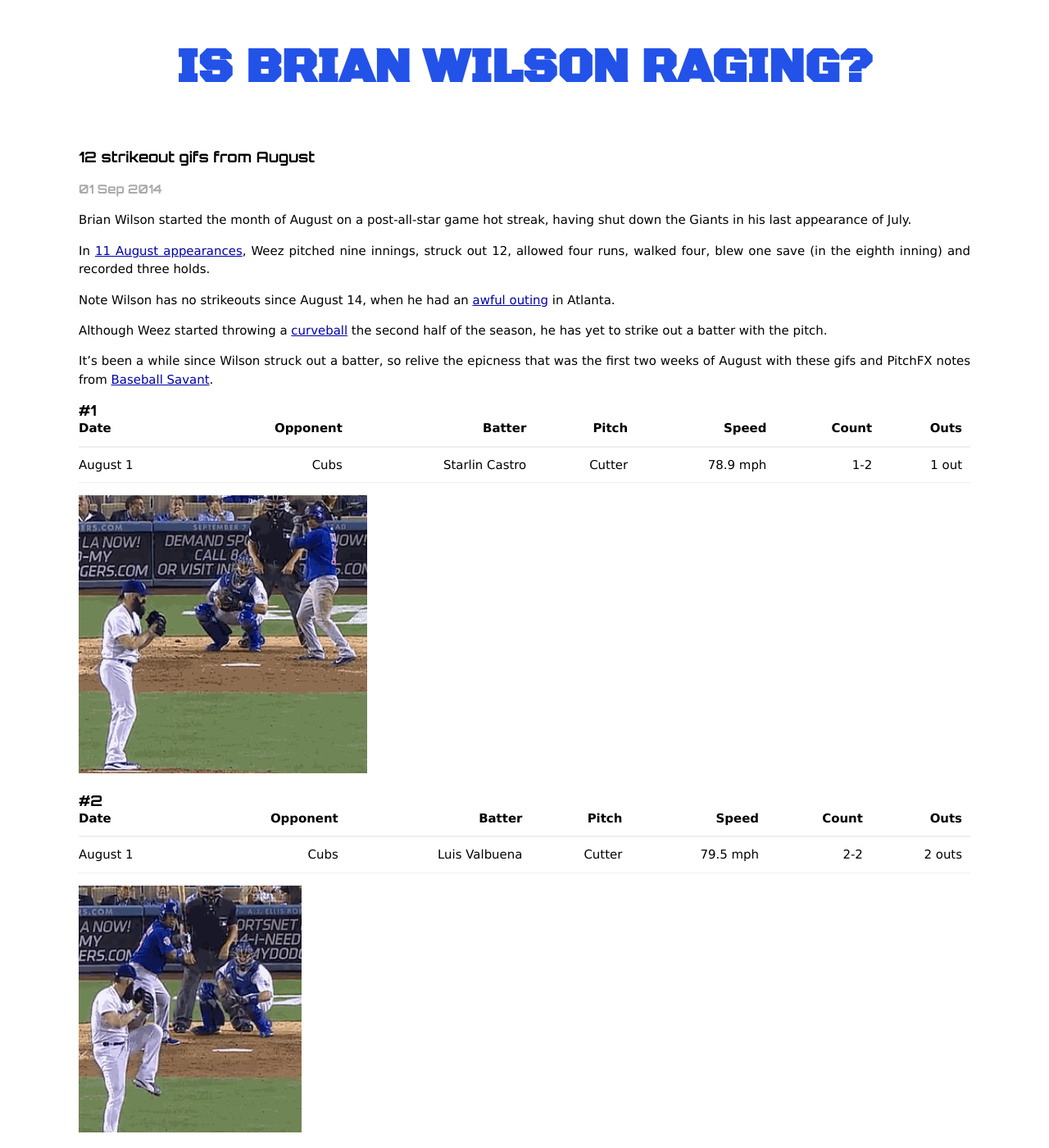
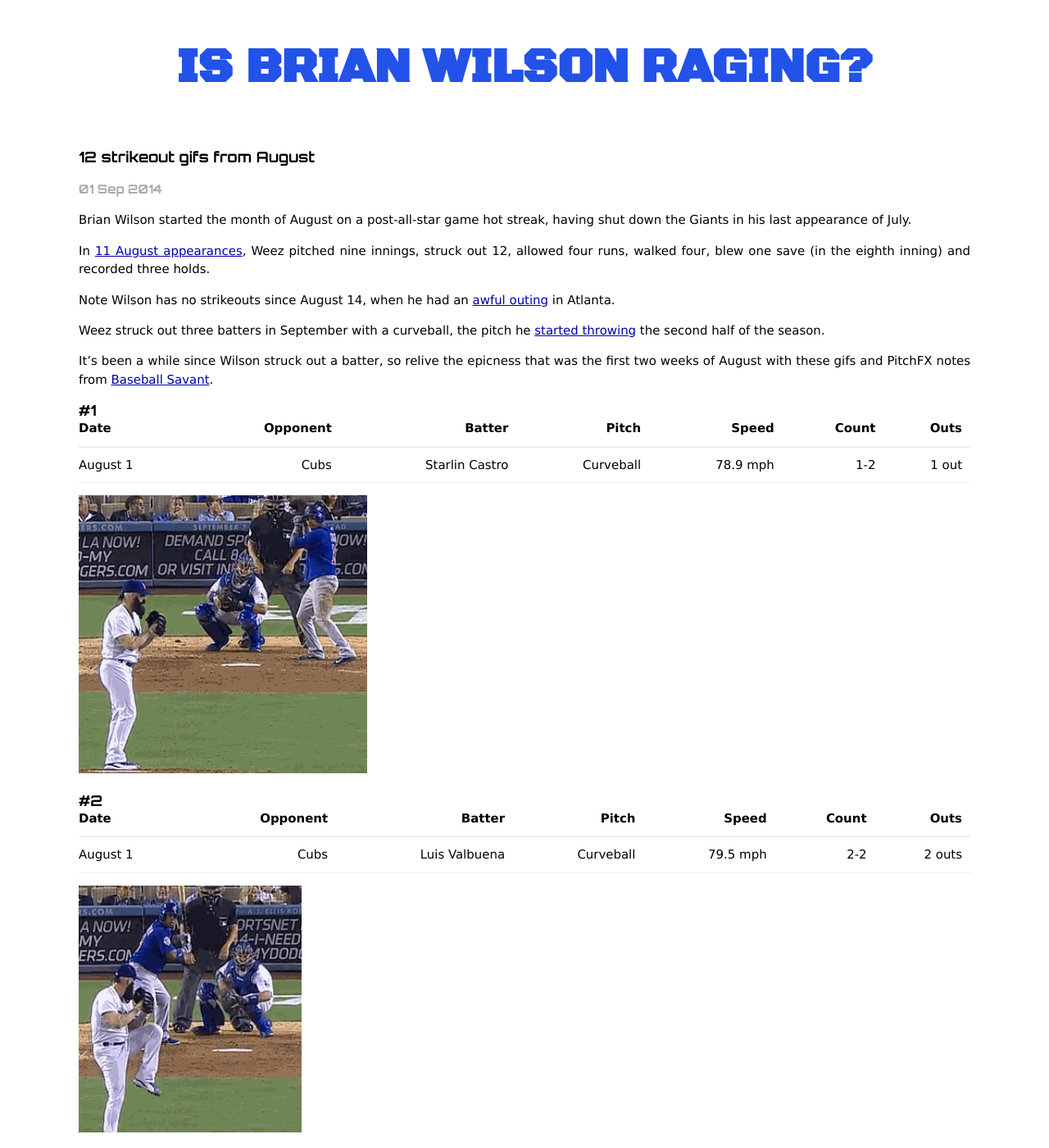
Before and after one commit to danhillreports/isbrianwilsonraging, a Jekyll site: the page built from _posts/2014-09-01-aug-strikeouts.markdown, in a window 1280 px wide and 1400 px high. Shown: the whole window at 82% size. Built offline with Jekyll 4.4.1, drawn with Linux system fonts in a browser that asks for light colours; nearby versions of some CDN libraries; Markdown is read by kramdown in place of the engine named in the settings.

Commit message:
Fix August curveball references

```diff
--- a/_posts/2014-09-01-aug-strikeouts.markdown
+++ b/_posts/2014-09-01-aug-strikeouts.markdown
@@ -10,7 +10,7 @@
 
 Note Wilson has no strikeouts since August 14, when he had an [awful outing](http://mlb.mlb.com/mlb/gameday/index.jsp?gid=2014_08_14_lanmlb_atlmlb_1&mode=wrap&c_id=la#gid=2014_08_14_lanmlb_atlmlb_1&mode=recap&c_id=la) in Atlanta.
 
-Although Weez started throwing a [curveball](http://isbrianwilsonraging.com/games/2014/07/23/welcome.html) the second half of the season, he has yet to strike out a batter with the pitch.
+Weez struck out three batters in September with a curveball, the pitch he [started throwing](http://isbrianwilsonraging.com/games/2014/07/23/welcome.html) the second half of the season.
 
 It's been a while since Wilson struck out a batter, so relive the epicness that was the first two weeks of August with these gifs and PitchFX notes from [Baseball Savant](http://baseballsavant.com/pitchfx_search.php?hfPT=&hfZ=&hfGT=R%7C&hfPR=&hfAB=28%7C29%7C&ddlStadium=&hfBB=&hfHL=&pid%5B%5D=451216&hfCount=&ddlYear=2014&ddlPlayer=pitcher&ddlMin=0&ddlPitcherHand=&ddlBatterHand=&ddlVGT=&ddlVLT=&ddlDistGT=&ddlDistLT=&txtAngleGT=&txtAngleLT=&txtGameDateGT=2014-08-01&txtGameDateLT=2014-08-31&ddlTeam=&ddlPosition=&hfRO=&ddlHomeRoad=&hfIN=&hfOT=&ddlGroupBy=name&ddlSort=desc&ddlMinABs=0&ddlSBSuccess=&txtPx1=&txtPx2=&txtPz1=&txtPz2=&ddlRPXGT_ft=&ddlRPXGT_in=&ddlRPXLT_ft=&ddlRPXLT_in=&ddlRPYGT_ft=&ddlRPYGT_in=&ddlRPYLT_ft=&ddlRPYLT_in=&txtBAGT=&txtBALT=&txtBLGT=&txtBLLT=&txtSRGT=&txtSRLT=&txtSDGT=&txtSDLT=#results).
 
@@ -29,7 +29,7 @@
 		<td>August 1</td>
 		<td>Cubs</td>
 		<td>Starlin Castro</td>
-		<td>Cutter</td>
+		<td>Curveball</td>
 		<td>78.9 mph</td>
 		<td>1-2</td>
 		<td>1 out</td>
@@ -53,7 +53,7 @@
 		<td>August 1</td>
 		<td>Cubs</td>
 		<td>Luis Valbuena</td>
-		<td>Cutter</td>
+		<td>Curveball</td>
 		<td>79.5 mph</td>
 		<td>2-2</td>
 		<td>2 outs</td>
@@ -151,7 +151,7 @@
 		<td>August 5</td>
 		<td>Angels</td>
 		<td>Josh Hamilton</td>
-		<td>Cutter</td>
+		<td>Curveball</td>
 		<td>78.7 mph</td>
 		<td>1-2</td>
 		<td>1 out</td>
```
